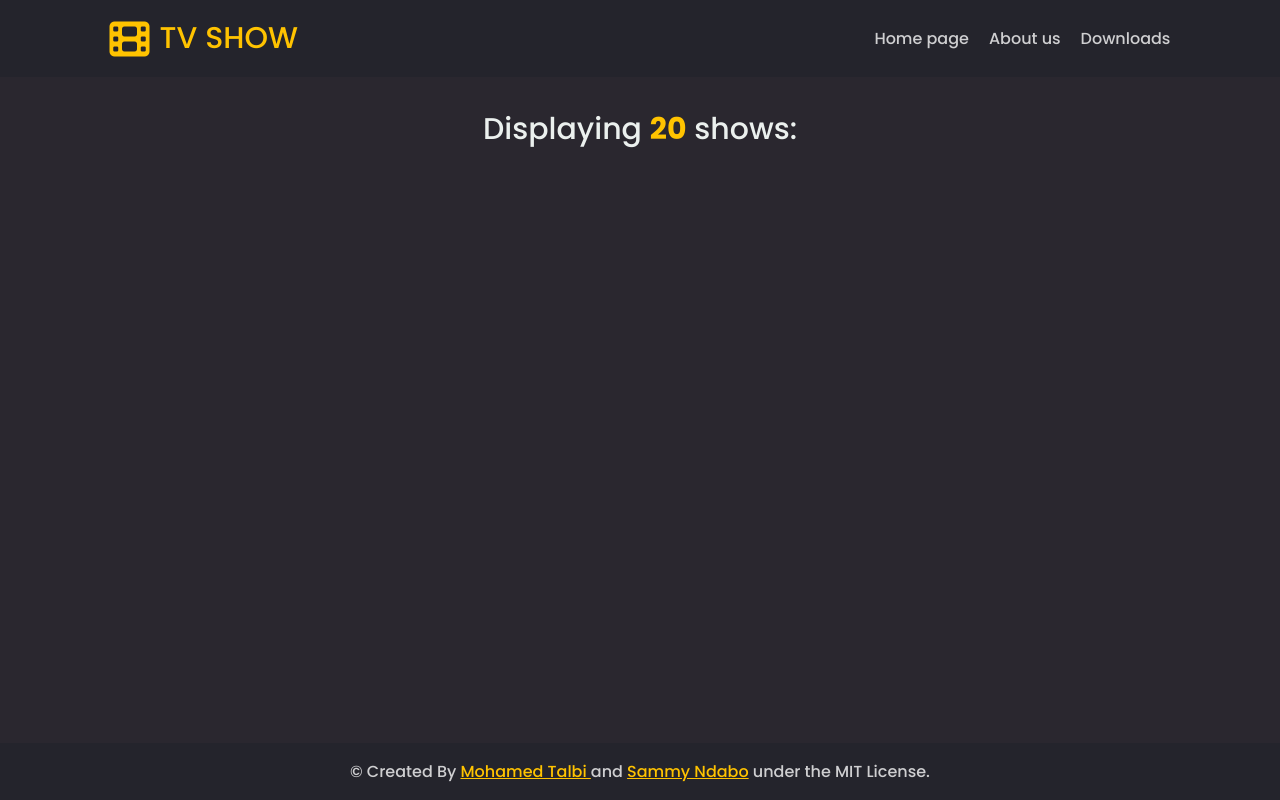
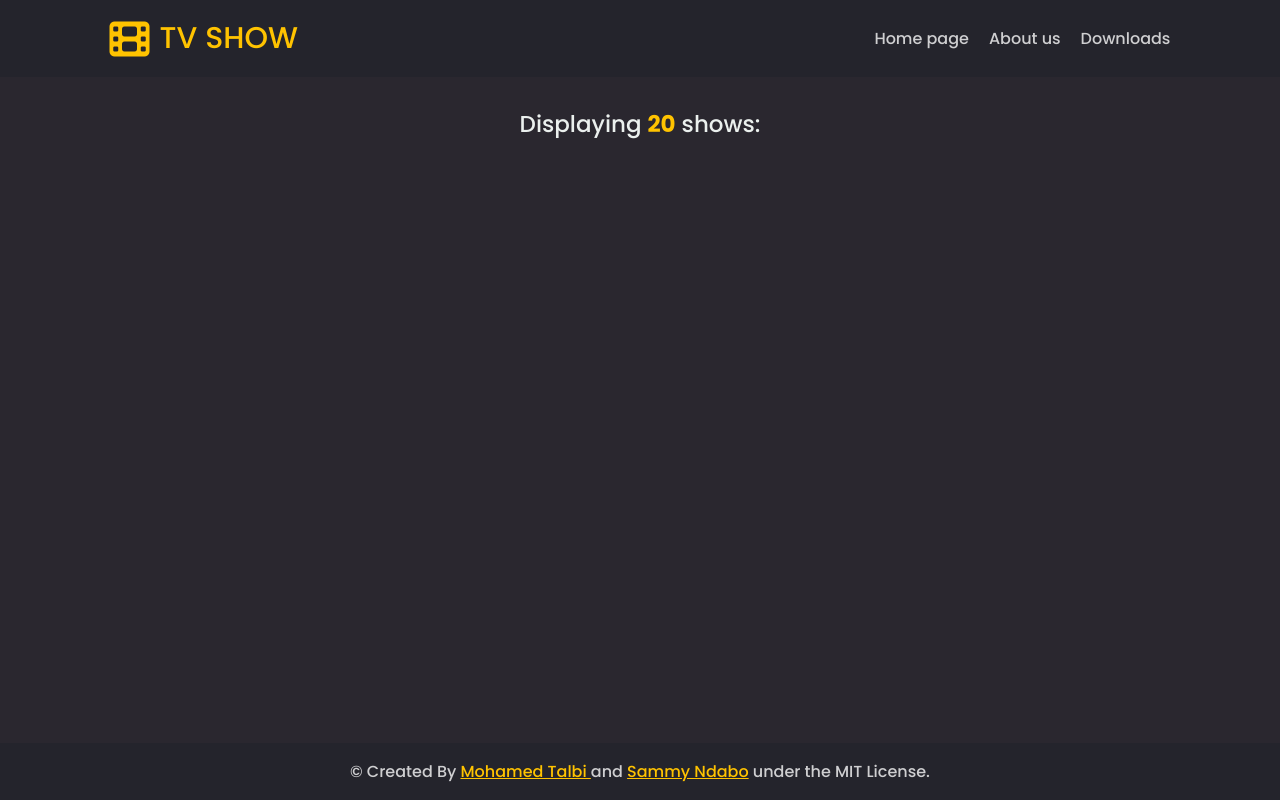
Before and after one commit to m-talbi/movies-app, a website built with webpack: page src/index.html in a window 1280 px wide. Built offline with nearby package versions, Linux system fonts and the light colour scheme; no server answers.

Commit message:
counter container font-size decreased to 23px

```diff
--- a/src/styles/front-page.scss
+++ b/src/styles/front-page.scss
@@ -70,7 +70,7 @@ main {
   margin-left: auto;
   margin-right: auto;
   text-align: center;
-  font-size: 30px;
+  font-size: 23px;
   font-style: normal;
   padding-top: 30px;
   color: #ebf0ee;
```
Also changed, not shown: dist/main.css.
